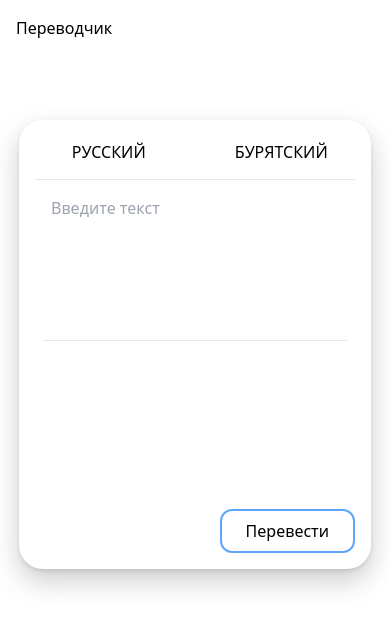
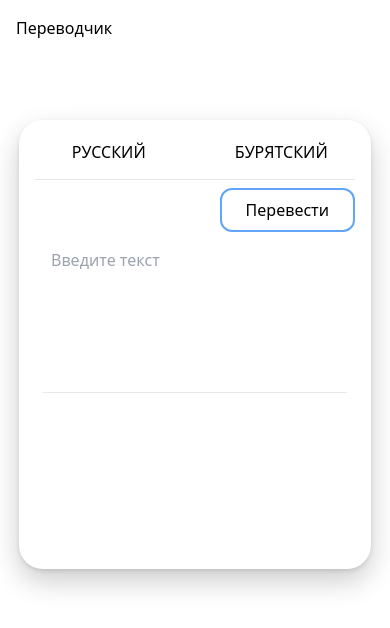
Before and after one commit to Disimasa/bur_translator, a SvelteKit app in the folder frontend/: page / in a window 390 px wide. Shown: the top 628 px of the page. Built offline with nearby package versions, Linux system fonts and the light colour scheme; no server answers; some icons are missing.

Commit message:
front fixes

```diff
--- a/frontend/src/routes/components/Button.svelte
+++ b/frontend/src/routes/components/Button.svelte
@@ -1,3 +1,3 @@
-<button class="{$$restProps.class || ''} border-2 rounded-xl border-blue-400 py-2 px-6 ml-auto hover:bg-blue-400 hover:text-white" on:click>
+<button class="{$$restProps.class || ''} border-2 rounded-xl border-blue-400 ml-auto hover:bg-blue-400 hover:text-white" on:click>
   <slot/>
 </button>
--- a/frontend/src/routes/components/Translator.svelte
+++ b/frontend/src/routes/components/Translator.svelte
@@ -48,16 +48,17 @@
     <p class="w-1/2">БУРЯТСКИЙ</p>
   </div>
 
-  <div class="flex flex-col md:flex-row">
+  <div class="flex flex-col md:flex-row flex-wrap">
     <textarea
         placeholder="Введите текст"
-        class="min-h-[10rem] min-w-[20rem] flex-1 resize-none p-4 bg-transparent border-0 outline-none"
+        class="min-h-[10rem] min-w-[20rem] flex-1 resize-none p-4 bg-transparent border-0 outline-none order-2 md:order-1"
+        maxlength="200"
         bind:value={inputText}
     ></textarea>
 
-    <div class="border-t mx-2 md:border-r md:my-2"></div>
+    <div class="border-t mx-2 md:border-r md:my-2 order-3"></div>
 
-    <div class="min-h-[10rem] min-w-[20rem] flex-1 p-4">
+    <div class="min-h-[10rem] min-w-[20rem] flex-1 p-4 order-4 md:order-3">
       {#if translationLoading}
         <div class="w-full h-full flex justify-center items-center">
           <Circle size="40" color="rgb(96 165 250)"/>
@@ -70,16 +71,17 @@
         ></textarea>
       {/if}
     </div>
-  </div>
 
-  <div class="w-full flex justify-between items-center mt-2">
-    {#if translationDirection === 'bur_rus'}
-      <div class="flex" transition:fade={{duration: 400}}>
-        <Button class="rounded-lg py-0 px-2 pb-1 mr-2" on:click={() => addSymbol('ү')}>ү</Button>
-        <Button class="rounded-lg py-0 px-2 pb-1 mr-2" on:click={() => addSymbol('һ')}>һ</Button>
-        <Button class="rounded-lg py-0 px-2 pb-1" on:click={() => addSymbol('ө')}>ө</Button>
-      </div>
-    {/if}
-    <Button on:click={translate}>Перевести</Button>
+    <div class="w-full flex justify-between items-center mt-2 order-1 md:order-4">
+      {#if translationDirection === 'bur_rus'}
+        <div class="flex" transition:fade={{duration: 400}}>
+          <Button class="rounded-lg px-2 pb-1 mr-2" on:click={() => addSymbol('ү')}>ү</Button>
+          <Button class="rounded-lg px-2 pb-1 mr-2" on:click={() => addSymbol('һ')}>һ</Button>
+          <Button class="rounded-lg px-2 pb-1" on:click={() => addSymbol('ө')}>ө</Button>
+        </div>
+      {/if}
+      <Button on:click={translate} class="py-2 px-6">Перевести</Button>
+    </div>
+
   </div>
 </div>
```
